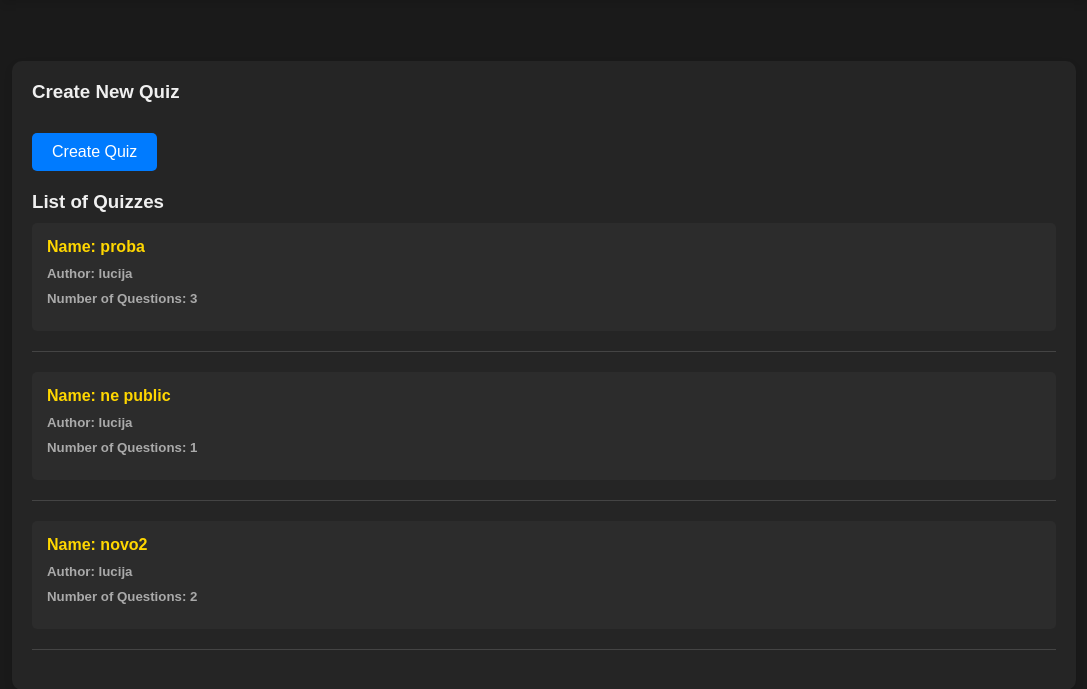
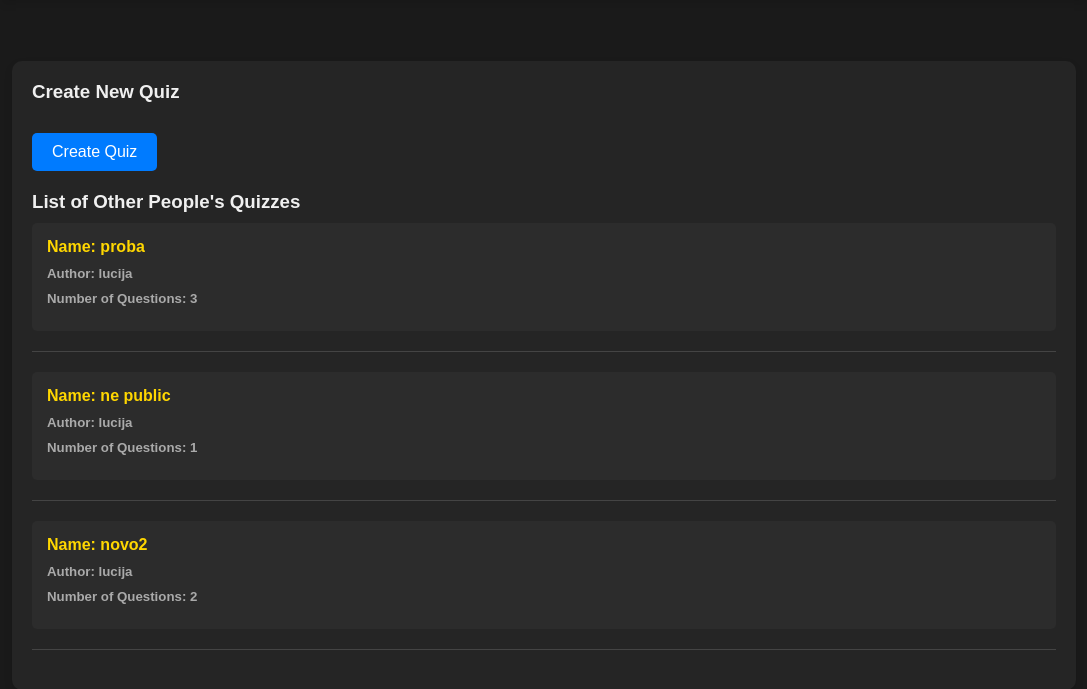
Before and after one commit to Kukii258/QuizzWebAppDjango23, a Django app: page / in a window 1280 px wide. Shown: the part 83-772 px from the top of the page, without its empty margins (96-1183 px from the left). Run offline with Django 4.2, Linux system fonts and the light colour scheme; data comes from the database, SQL or seed files in the repository.

Commit message:
Update homePage.html

```diff
--- a/main/templates/main/homePage.html
+++ b/main/templates/main/homePage.html
@@ -18,7 +18,7 @@
         <button><a href="{% url 'createQuiz' %}">Create Quiz</a></button>
 
         <div class="quiz-list">
-            <h3>List of Quizzes</h3>
+            <h3>List of Other People's Quizzes</h3>
             <div>{% for q in quiz %}
                 <div class="quiz-item">
                     <a href="{% url 'prePlayQuiz' q.id %}">
```
